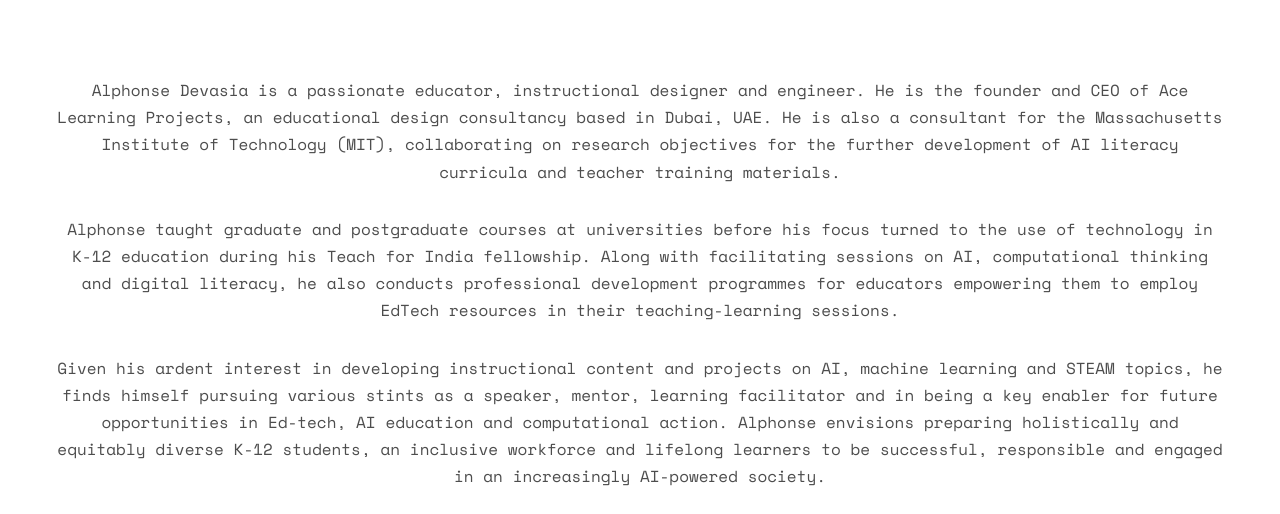
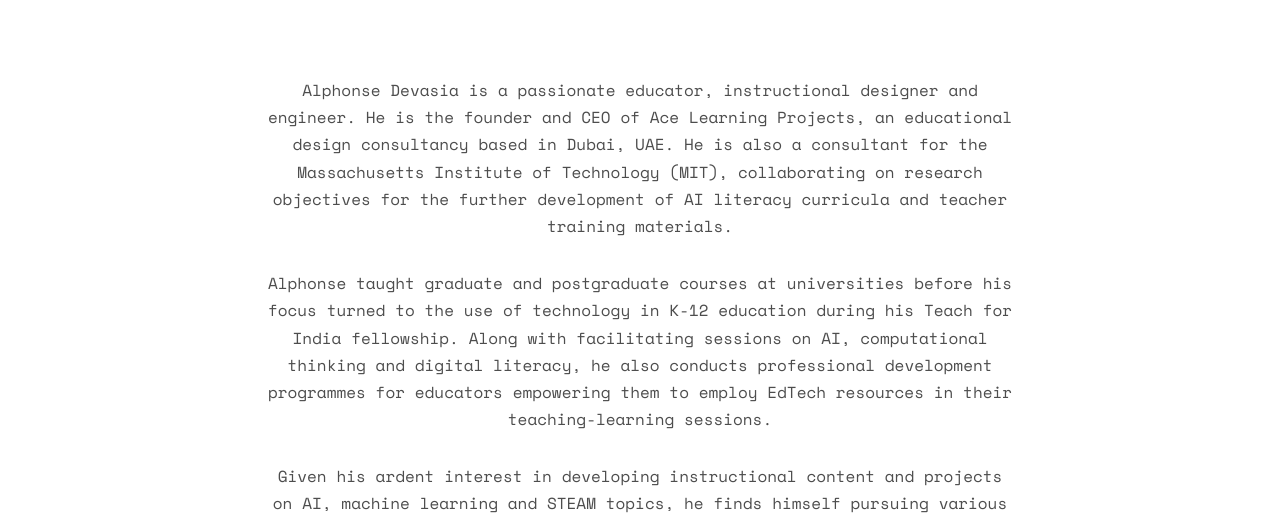
Before and after one commit to alphonse-devasia/alphonse-devasia.github.io, a plain HTML site: page index.html in a window 1280 px wide. Shown: the part 995-1509 px from the top of the page. Drawn offline with nearby package versions, Linux system fonts and the light colour scheme; files whose address does not match are found by name.

Commit message:
Update index.html

```diff
--- a/index.html
+++ b/index.html
@@ -83,7 +83,7 @@
 				</div>
 			</div>
 			<div class="row">
-				<div class="text-center">
+				<div class="col-md-8 col-md-offset-2 text-center">
 					<p>Alphonse Devasia is a passionate educator, instructional designer and engineer. He is the founder and CEO of Ace Learning Projects, an educational design consultancy based in Dubai, UAE. He is also a consultant for the Massachusetts Institute of Technology (MIT), collaborating on research objectives for the further development of AI literacy curricula and teacher training materials.</p>
 					<p>Alphonse taught graduate and postgraduate courses at universities before his focus turned to the use of technology in K-12 education during his Teach for India fellowship. Along with facilitating sessions on AI, computational thinking and digital literacy, he also conducts professional development programmes for educators empowering them to employ EdTech resources in their teaching-learning sessions.</p>
 					<p>Given his ardent interest in developing instructional content and projects on AI, machine learning and STEAM topics, he finds himself pursuing various stints as a speaker, mentor, learning facilitator and in being a key enabler for future opportunities in Ed-tech, AI education and computational action. Alphonse envisions preparing holistically and equitably diverse K-12 students, an inclusive workforce and lifelong learners to be successful, responsible and engaged in an increasingly AI-powered society.</p>
```
